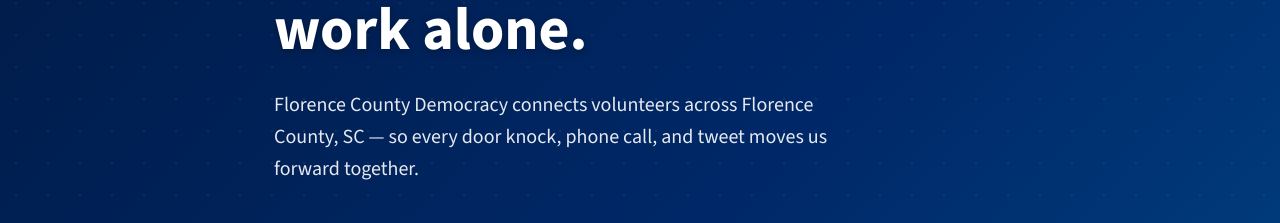
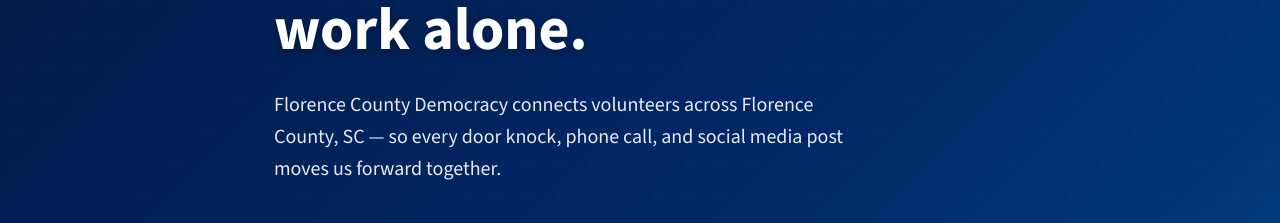
Before and after one commit to Jburnish/flocodemocracy.github.io, a plain HTML site: page index.html in a window 1280 px wide. Shown: the part 274-497 px from the top of the page. Drawn offline with nearby package versions, Linux system fonts and the light colour scheme.

Commit message:
Update text for social media reference

```diff
--- a/index.html
+++ b/index.html
@@ -66,7 +66,7 @@
         </h1>
         <p class="hero-sub">
           Florence County Democracy connects volunteers across Florence County, SC —
-          so every door knock, phone call, and tweet moves us forward together.
+          so every door knock, phone call, and social media post moves us forward together.
         </p>
         <div class="hero-actions">
           <a
```
